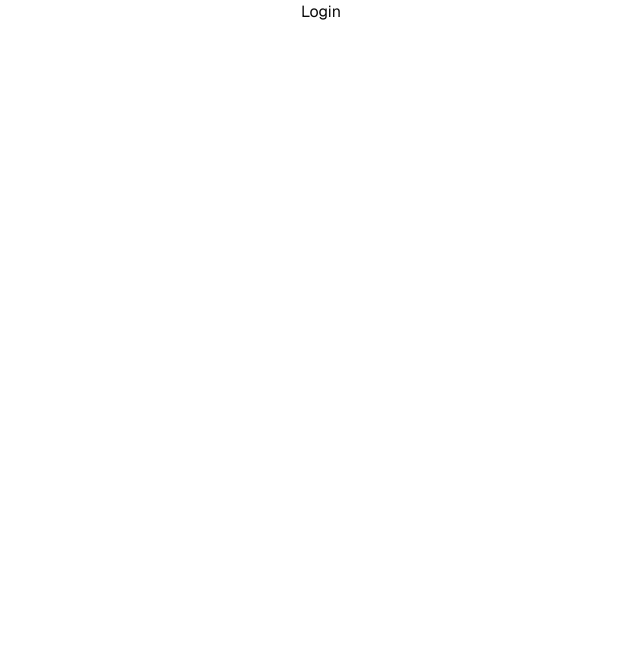
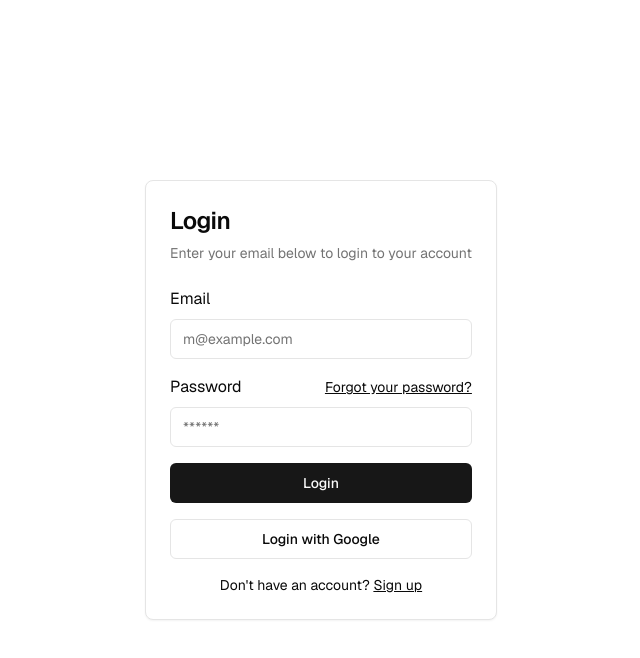
Before and after one commit to MarcBlattmann/SecondBrain, a Next.js app in the folder app/: page /sign-in in a window 1280 px wide. Shown: the top 658 px of the page, without its empty margins (319-959 px from the left). Built offline with nearby package versions, Linux system fonts and the light colour scheme.

Commit message:
Added Login

```diff
--- a/app/app/(auth-pages)/layout.tsx
+++ b/app/app/(auth-pages)/layout.tsx
@@ -4,6 +4,6 @@
   children: React.ReactNode;
 }) {
   return (
-    <div className="max-w-7xl flex flex-col gap-12 items-start">{children}</div>
+    <div className="flex h-screen w-screen items-center justify-center align-center ">{children}</div>
   );
 }
--- a/app/app/(auth-pages)/sign-in/page.tsx
+++ b/app/app/(auth-pages)/sign-in/page.tsx
@@ -1,5 +1,52 @@
-export default async function Login(props: { searchParams: Promise<Message> }) {
+import { Button } from "@/components/ui/button";
+import { Card, CardContent, CardDescription, CardHeader, CardTitle } from "@/components/ui/card";
+import { Input } from "@/components/ui/input";
+import { Label } from "@radix-ui/react-label";
+import Link from "next/link";
+
+export default async function Login() {
   return (
-    <h1>Login</h1>
+      <Card className="mx-auto max-w-sm">
+        <CardHeader>
+          <CardTitle className="text-2xl">Login</CardTitle>
+          <CardDescription>
+            Enter your email below to login to your account
+          </CardDescription>
+        </CardHeader>
+        <CardContent>
+          <div className="grid gap-4">
+            <div className="grid gap-2">
+              <Label htmlFor="email">Email</Label>
+              <Input
+                id="email"
+                type="email"
+                placeholder="m@example.com"
+                required
+              />
+            </div>
+            <div className="grid gap-2">
+              <div className="flex items-center">
+                <Label htmlFor="password">Password</Label>
+                <Link href="#" className="ml-auto inline-block text-sm underline">
+                  Forgot your password?
+                </Link>
+              </div>
+              <Input id="password" type="password" placeholder="******" required />
+            </div>
+            <Button type="submit" className="w-full">
+              Login
+            </Button>
+            <Button variant="outline" className="w-full">
+              Login with Google
+            </Button>
+          </div>
+          <div className="mt-4 text-center text-sm">
+            Don&apos;t have an account?{" "}
+            <Link href="#" className="underline">
+              Sign up
+            </Link>
+          </div>
+        </CardContent>
+      </Card>
   );
 }
--- a/app/app/layout.tsx
+++ b/app/app/layout.tsx
@@ -28,7 +28,7 @@
           enableSystem
           disableTransitionOnChange
         >
-          <main className="min-h-screen flex flex-col items-center">
+          <main className="h-screen flex flex-col items-center">
             {children}
           </main>
         </ThemeProvider>
--- a/app/app/page.tsx
+++ b/app/app/page.tsx
@@ -1,9 +1,13 @@
-import { hasEnvVars } from "@/utils/supabase/check-env-vars";
+import { Button } from "@/components/ui/button"
+import Link from "next/link";
 
 export default async function Index() {
   return (
-    <>
-
-    </>
+    <div className="mt-10">
+      <Button asChild>
+        <Link href="/sign-in">Login</Link>
+      </Button>
+      <Button variant="outline">Sing Up</Button>
+    </div>
   );
 }
```
